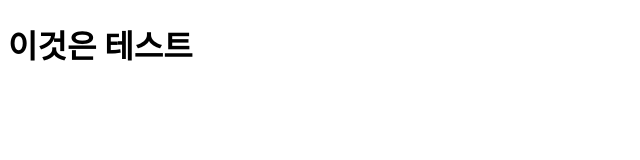
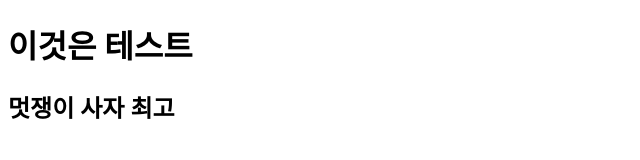
Before and after one commit to thepick01/git_test_temp, a plain HTML site: page index.html in a window 1280 px wide. Shown: the whole page, without its empty margins (0-640 px from the left). Drawn offline with Linux system fonts and the light colour scheme.

Commit message:
add index.html h2

```diff
--- a/index.html
+++ b/index.html
@@ -8,5 +8,6 @@
 </head>
 <body>
     <h1>이것은 테스트</h1>
+    <h2>멋쟁이 사자 최고</h2>
 </body>
 </html>
```
